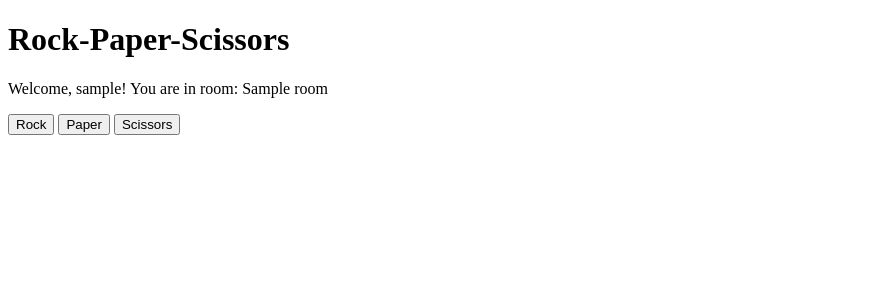
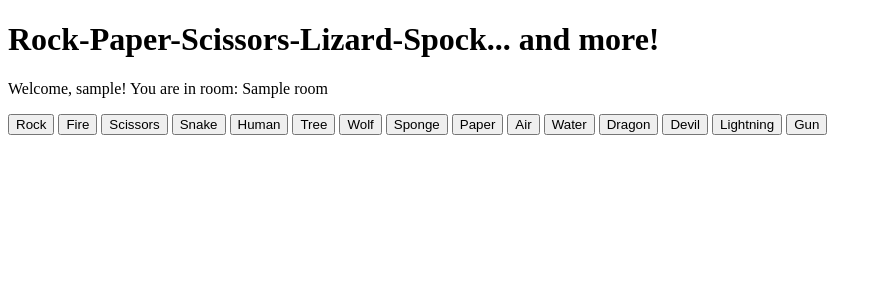
Before and after one commit to altGreG/projekt-wwwijs, a Flask app: template app/templates/game.html in a window 1280 px wide. Shown: the top 300 px of the page, without its empty margins (0-882 px from the left). Run offline with Flask 2, Linux system fonts and the light colour scheme; the template is opened without the code that fills it: most values are stand-ins (such as "Sample title", 1, 10 or a date in 2020); some libraries are stand-ins or nearby versions.

Commit message:
do 15
do 15

```diff
--- a/app/templates/game.html
+++ b/app/templates/game.html
@@ -3,16 +3,29 @@
 <head>
     <meta charset="UTF-8">
     <meta name="viewport" content="width=device-width, initial-scale=1.0">
-    <title>Rock-Paper-Scissors</title>
+    <title>Rock-Paper-Scissors-Lizard-Spock... and more!</title>
     <script src="https://cdnjs.cloudflare.com/ajax/libs/socket.io/4.1.3/socket.io.js"></script>
 </head>
 <body>
-    <h1>Rock-Paper-Scissors</h1>
+    <h1>Rock-Paper-Scissors-Lizard-Spock... and more!</h1>
     <p>Welcome, {{ username }}! You are in room: {{ room }}</p>
     <div>
+        <!-- Dodaj przyciski dla wszystkich 15 wyborów -->
         <button onclick="play('rock')">Rock</button>
+        <button onclick="play('fire')">Fire</button>
+        <button onclick="play('scissors')">Scissors</button>
+        <button onclick="play('snake')">Snake</button>
+        <button onclick="play('human')">Human</button>
+        <button onclick="play('tree')">Tree</button>
+        <button onclick="play('wolf')">Wolf</button>
+        <button onclick="play('sponge')">Sponge</button>
         <button onclick="play('paper')">Paper</button>
-        <button onclick="play('scissors')">Scissors</button>
+        <button onclick="play('air')">Air</button>
+        <button onclick="play('water')">Water</button>
+        <button onclick="play('dragon')">Dragon</button>
+        <button onclick="play('devil')">Devil</button>
+        <button onclick="play('lightning')">Lightning</button>
+        <button onclick="play('gun')">Gun</button>
     </div>
     <div id="result">
         <p id="player1"></p>
@@ -30,6 +43,14 @@
         function play(move) {
             socket.emit('play', {username: username, move: move, room: room});
         }
+
+        socket.on('message', function(data) {
+            console.log(data.msg);
+        });
+
+        socket.on('play', function(data) {
+            console.log(`${data.username} played ${data.move}`);
+        });
 
         socket.on('result', function(data) {
             console.log(data);  // Logowanie
@@ -49,7 +70,6 @@
             document.getElementById('player2').innerText = player2Text;
             document.getElementById('gameResult').innerText = resultText;
         });
-
     </script>
 </body>
 </html>
```
Also changed, not shown: app/routes.py (+26 -6 lines).
